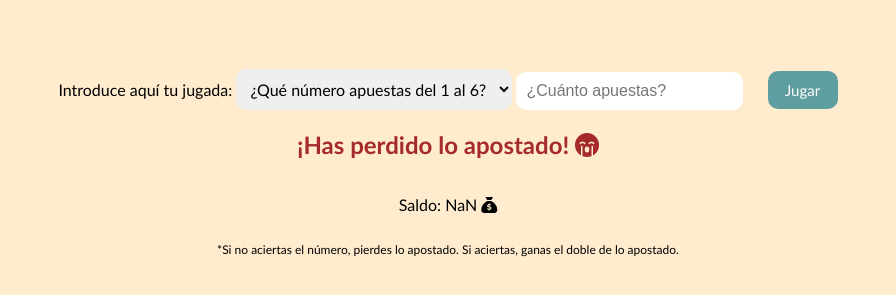
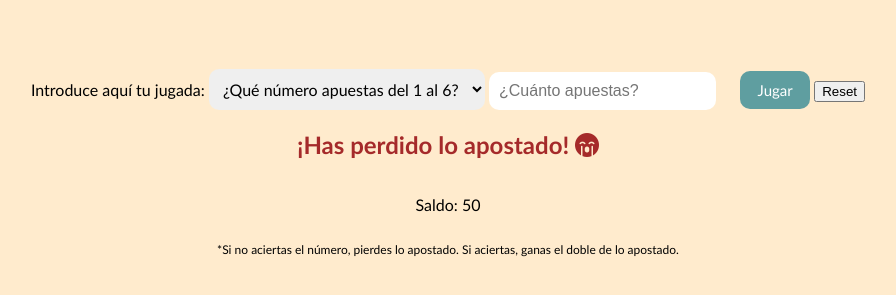
Before and after one commit to Adalab/modulo-2-evaluacion-intermedia-sararunda, a plain HTML site: page index.html in a window 1280 px wide. Both pictures are taken after a click on the button "Jugar". Shown: the part 349-644 px from the top of the page, without its empty margins (192-1088 px from the left). Drawn offline with Linux system fonts and the light colour scheme.

Commit message:
update issues

```diff
--- a/index.html
+++ b/index.html
@@ -35,6 +35,7 @@
         class="js-money money"
       />
       <input type="button" value="Jugar" class="js-play button" />
+      <input type="button" value="Reset" class="js-reset" />
     </form>
     <h2 class="js-winner lets-play">¡Vamos a jugar!</h2>
     <p class="js-money-back">Saldo: 50</p>
--- a/js/index.js
+++ b/js/index.js
@@ -1,10 +1,11 @@
-"use strict";
+'use strict';
 //variables
-const playBtn = document.querySelector(".js-play");
-const selectOption = document.querySelector(".js-select");
-const howMuchMoney = document.querySelector(".js-money");
-const winnerGame = document.querySelector(".js-winner");
-const accumulatedMoney = document.querySelector(".js-money-back");
+const playBtn = document.querySelector('.js-play');
+const selectOption = document.querySelector('.js-select');
+const howMuchMoney = document.querySelector('.js-money');
+const winnerGame = document.querySelector('.js-winner');
+const accumulatedMoney = document.querySelector('.js-money-back');
+const resetBtn = document.querySelector('.js-reset');
 let saldo = 50;
 //función número azar
 function getRandomNumber(min, max) {
@@ -15,18 +16,23 @@ function getRandomNumber(min, max) {
 function handleClick() {
   //valores en numeros
   const computerOptionNum = getRandomNumber(1, 6);
-  const userOptionNum = parseInt(selectOption.value);
-  const amountWagered = parseInt(howMuchMoney.value);
-  console.log(accumulatedMoney.innerHTML);
+  let userOptionNum = parseInt(selectOption.value);
+  let amountWagered = parseInt(howMuchMoney.value);
   if (userOptionNum === computerOptionNum) {
     winnerGame.innerHTML = `¡Has ganado el doble de lo apostado! <i class="fa-solid fa-face-laugh-beam"></i>`;
     const saldoSum = saldo + amountWagered * 2;
     accumulatedMoney.innerHTML = `Saldo: ${saldoSum}`;
   } else {
     winnerGame.innerHTML = `¡Has perdido lo apostado! <i class="fa-solid fa-face-sad-cry"></i>`;
-    const saldoRest = saldo - amountWagered;
+    const saldoRest = saldoSum - amountWagered;
     accumulatedMoney.innerHTML = `Saldo: ${saldoRest} <i class="fa-solid fa-sack-dollar"></i>`;
   }
 }
 
-playBtn.addEventListener("click", handleClick);
+playBtn.addEventListener('click', handleClick);
+
+function handleClickReset() {
+  howMuchMoney = '';
+}
+resetBtn.addEventListener('click', handleClickReset);
+//reset partida
```
